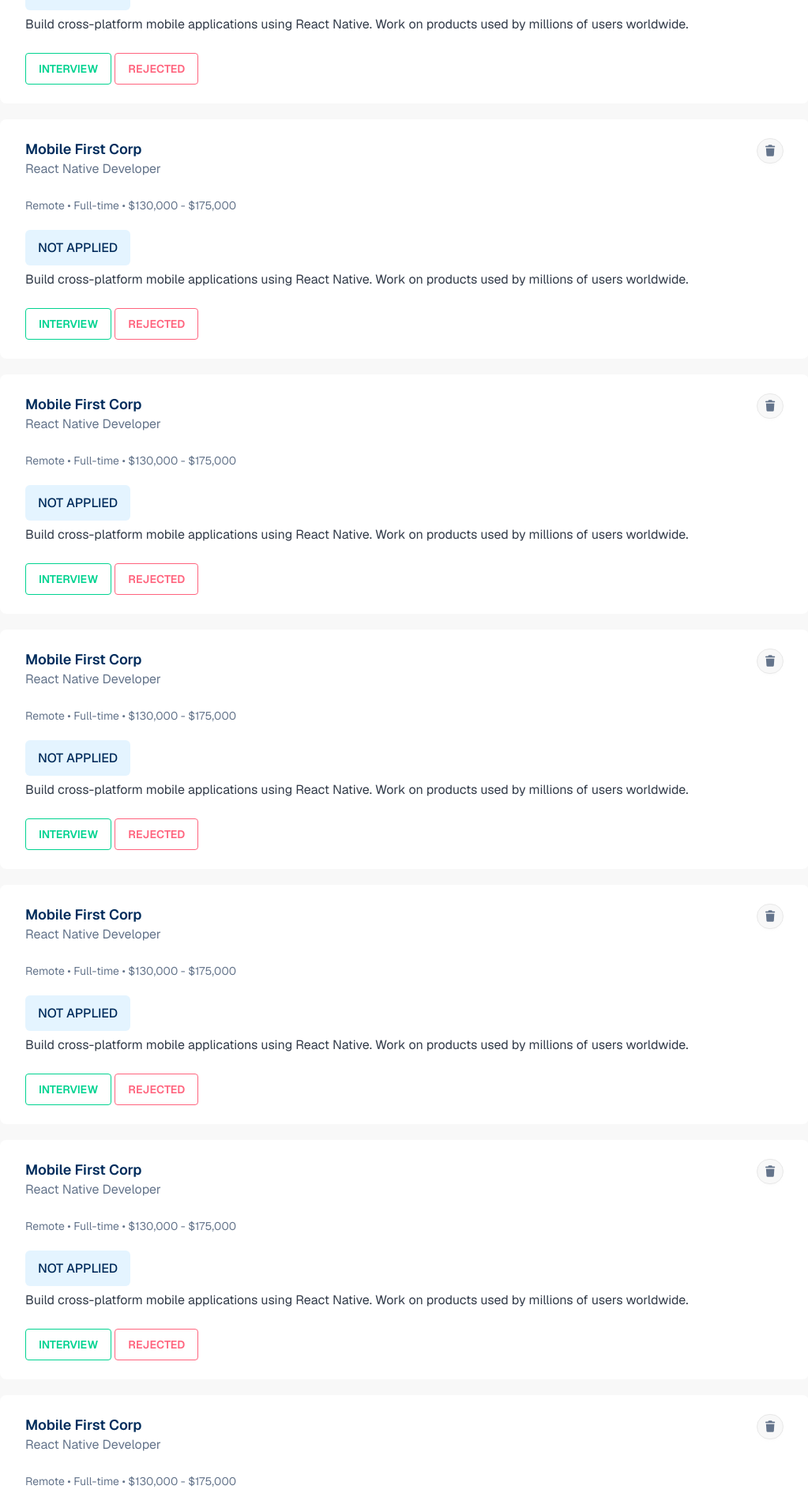
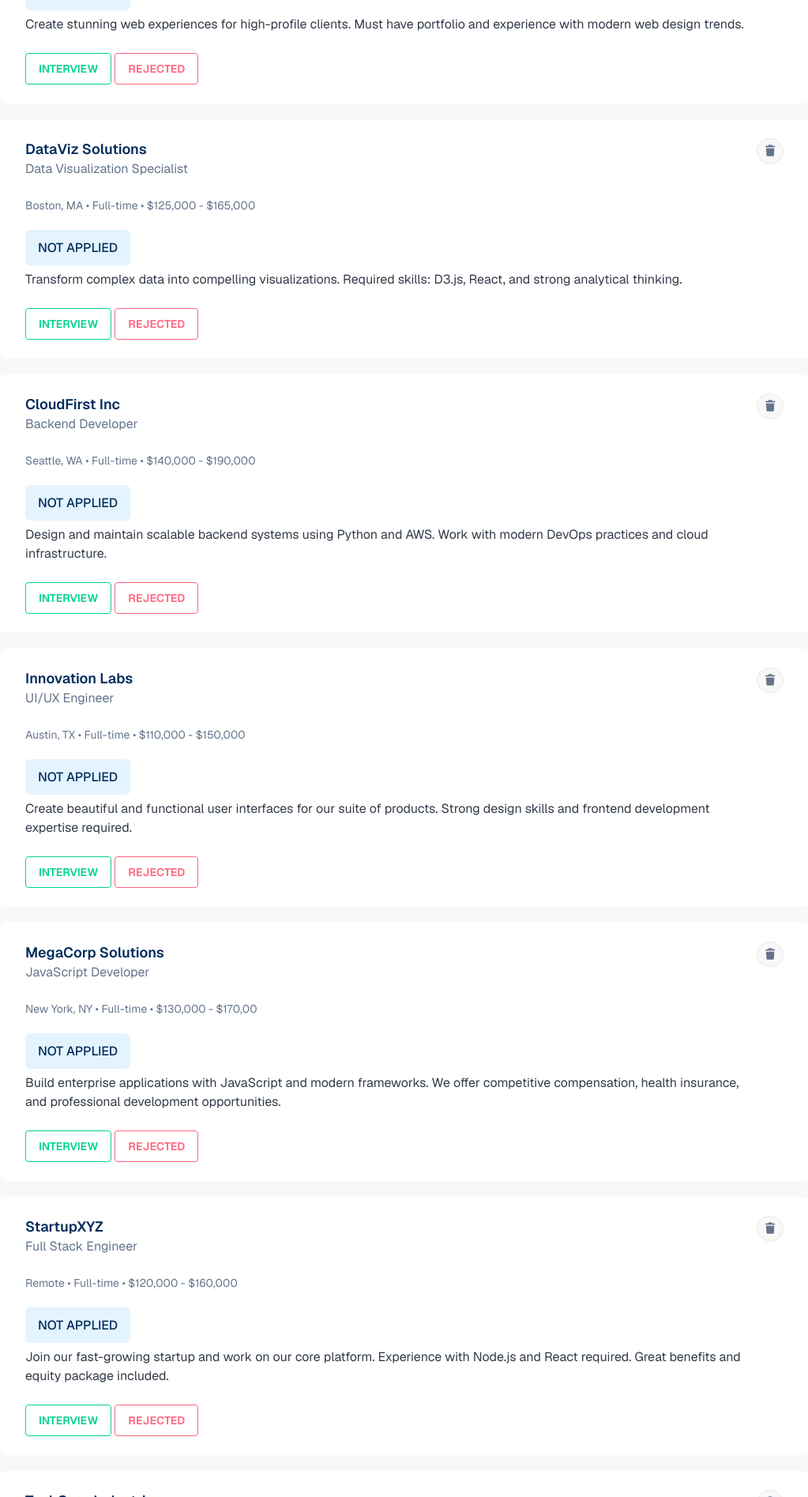
Before and after one commit to hridayshadhukha/Job-Application-Tracker, a plain HTML site: page index.html in a window 1280 px wide. Shown: the part 905-2800 px from the top of the page at 79% size, without its empty margins (128-1151 px from the left). Drawn offline with nearby package versions, Linux system fonts and the light colour scheme.

Commit message:
all cards add different title description and text

```diff
--- a/index.html
+++ b/index.html
@@ -122,15 +122,19 @@
             <div>
               <div>
                 <h2 class="text-[18px] text-[#002c5c] font-semibold">
-                  Mobile First Corp
+                  WebFlow Agency
                 </h2>
                 <div class="flex justify-between items-center">
-                  <h4 class="text-[#64748b]">React Native Developer</h4>
+                  <h4 class="text-[#64748b]">Web Designer & Developer</h4>
                 </div>
               </div>
 
               <p class="text-[#64748b] text-sm py-6 pb-8">
-                Remote • Full-time • $130,000 - $175,000
+                Los Angeles, CA
+ •
+Part-time
+•
+ $80,000 - $120,000
               </p>
 
               <div>
@@ -139,8 +143,7 @@
                   >NOT APPLIED</span
                 >
                 <p class="py-4 text-[#323b49]">
-                  Build cross-platform mobile applications using React Native.
-                  Work on products used by millions of users worldwide.
+                  Create stunning web experiences for high-profile clients. Must have portfolio and experience with modern web design trends.
                 </p>
               </div>
               <div class="pt-2">
@@ -164,15 +167,19 @@
             <div>
               <div>
                 <h2 class="text-[18px] text-[#002c5c] font-semibold">
-                  Mobile First Corp
+                  DataViz Solutions
                 </h2>
                 <div class="flex justify-between items-center">
-                  <h4 class="text-[#64748b]">React Native Developer</h4>
+                  <h4 class="text-[#64748b]">Data Visualization Specialist</h4>
                 </div>
               </div>
 
               <p class="text-[#64748b] text-sm py-6 pb-8">
-                Remote • Full-time • $130,000 - $175,000
+                Boston, MA
+•
+ Full-time
+ •
+ $125,000 - $165,000
               </p>
 
               <div>
@@ -181,8 +188,8 @@
                   >NOT APPLIED</span
                 >
                 <p class="py-4 text-[#323b49]">
-                  Build cross-platform mobile applications using React Native.
-                  Work on products used by millions of users worldwide.
+                  Transform complex data into compelling visualizations. Required skills: D3.js, React, and strong analytical thinking.
+
                 </p>
               </div>
               <div class="pt-2">
@@ -206,15 +213,19 @@
             <div>
               <div>
                 <h2 class="text-[18px] text-[#002c5c] font-semibold">
-                  Mobile First Corp
+                  CloudFirst Inc
                 </h2>
                 <div class="flex justify-between items-center">
-                  <h4 class="text-[#64748b]">React Native Developer</h4>
+                  <h4 class="text-[#64748b]">Backend Developer</h4>
                 </div>
               </div>
 
               <p class="text-[#64748b] text-sm py-6 pb-8">
-                Remote • Full-time • $130,000 - $175,000
+                Seattle, WA
+ •
+ Full-time
+ •
+ $140,000 - $190,000
               </p>
 
               <div>
@@ -223,8 +234,7 @@
                   >NOT APPLIED</span
                 >
                 <p class="py-4 text-[#323b49]">
-                  Build cross-platform mobile applications using React Native.
-                  Work on products used by millions of users worldwide.
+                  Design and maintain scalable backend systems using Python and AWS. Work with modern DevOps practices and cloud infrastructure.
                 </p>
               </div>
               <div class="pt-2">
@@ -248,15 +258,19 @@
             <div>
               <div>
                 <h2 class="text-[18px] text-[#002c5c] font-semibold">
-                  Mobile First Corp
+                  Innovation Labs
                 </h2>
                 <div class="flex justify-between items-center">
-                  <h4 class="text-[#64748b]">React Native Developer</h4>
+                  <h4 class="text-[#64748b]">UI/UX Engineer</h4>
                 </div>
               </div>
 
               <p class="text-[#64748b] text-sm py-6 pb-8">
-                Remote • Full-time • $130,000 - $175,000
+                Austin, TX
+ •
+ Full-time
+ •
+ $110,000 - $150,000
               </p>
 
               <div>
@@ -265,8 +279,7 @@
                   >NOT APPLIED</span
                 >
                 <p class="py-4 text-[#323b49]">
-                  Build cross-platform mobile applications using React Native.
-                  Work on products used by millions of users worldwide.
+                  Create beautiful and functional user interfaces for our suite of products. Strong design skills and frontend development expertise required.
                 </p>
               </div>
               <div class="pt-2">
@@ -290,15 +303,19 @@
             <div>
               <div>
                 <h2 class="text-[18px] text-[#002c5c] font-semibold">
-                  Mobile First Corp
+                  MegaCorp Solutions
                 </h2>
                 <div class="flex justify-between items-center">
-                  <h4 class="text-[#64748b]">React Native Developer</h4>
+                  <h4 class="text-[#64748b]">JavaScript Developer</h4>
                 </div>
               </div>
 
               <p class="text-[#64748b] text-sm py-6 pb-8">
-                Remote • Full-time • $130,000 - $175,000
+                New York, NY
+ •
+Full-time
+•
+ $130,000 - $170,00
               </p>
 
               <div>
@@ -307,8 +324,7 @@
                   >NOT APPLIED</span
                 >
                 <p class="py-4 text-[#323b49]">
-                  Build cross-platform mobile applications using React Native.
-                  Work on products used by millions of users worldwide.
+                  Build enterprise applications with JavaScript and modern frameworks. We offer competitive compensation, health insurance, and professional development opportunities.
                 </p>
               </div>
               <div class="pt-2">
@@ -332,15 +348,19 @@
             <div>
               <div>
                 <h2 class="text-[18px] text-[#002c5c] font-semibold">
-                  Mobile First Corp
+                  StartupXYZ
                 </h2>
                 <div class="flex justify-between items-center">
-                  <h4 class="text-[#64748b]">React Native Developer</h4>
+                  <h4 class="text-[#64748b]">Full Stack Engineer</h4>
                 </div>
               </div>
 
               <p class="text-[#64748b] text-sm py-6 pb-8">
-                Remote • Full-time • $130,000 - $175,000
+                Remote
+ •
+Full-time
+•
+ $120,000 - $160,000
               </p>
 
               <div>
@@ -349,8 +369,7 @@
                   >NOT APPLIED</span
                 >
                 <p class="py-4 text-[#323b49]">
-                  Build cross-platform mobile applications using React Native.
-                  Work on products used by millions of users worldwide.
+                  Join our fast-growing startup and work on our core platform. Experience with Node.js and React required. Great benefits and equity package included.
                 </p>
               </div>
               <div class="pt-2">
@@ -374,15 +393,19 @@
             <div>
               <div>
                 <h2 class="text-[18px] text-[#002c5c] font-semibold">
-                  Mobile First Corp
+                  TechCorp Industries
                 </h2>
                 <div class="flex justify-between items-center">
-                  <h4 class="text-[#64748b]">React Native Developer</h4>
+                  <h4 class="text-[#64748b]">Senior Frontend Developer</h4>
                 </div>
               </div>
 
               <p class="text-[#64748b] text-sm py-6 pb-8">
-                Remote • Full-time • $130,000 - $175,000
+                San Francisco, CA
+ •
+Full-time
+•
+ $130,000 - $175,000
               </p>
 
               <div>
@@ -391,8 +414,7 @@
                   >NOT APPLIED</span
                 >
                 <p class="py-4 text-[#323b49]">
-                  Build cross-platform mobile applications using React Native.
-                  Work on products used by millions of users worldwide.
+                  We are looking for an experienced Frontend Developer to build scalable web applications using React and TypeScript. You will work with a talented team on cutting-edge projects.
                 </p>
               </div>
               <div class="pt-2">
```
